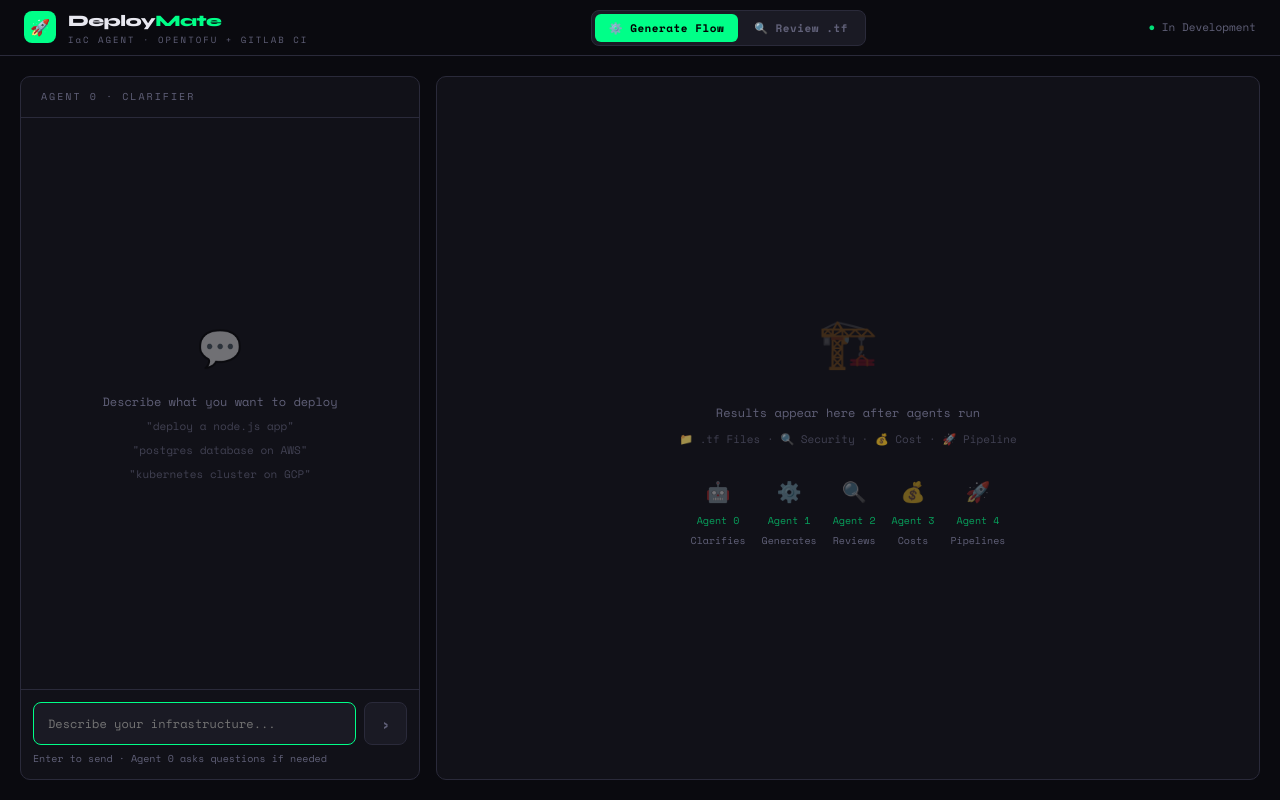
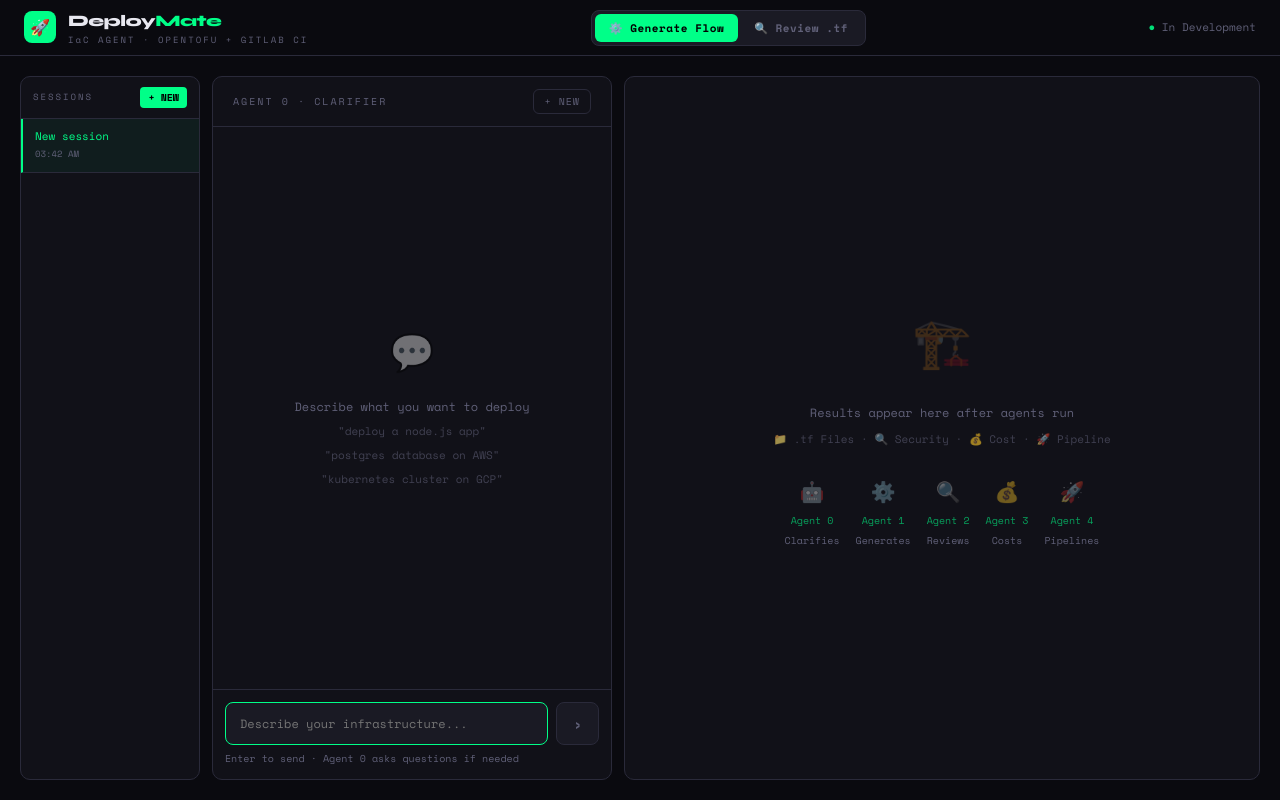
Before and after one commit to Aryanak47/deploymate, a React (Vite) app in the folder frontend/: page / in a window 1280 px wide. Built offline with nearby package versions, Linux system fonts and the light colour scheme.

Commit message:
- replace reset with session history sidebar for multi-session support

```diff
--- a/frontend/src/App.jsx
+++ b/frontend/src/App.jsx
@@ -188,51 +188,74 @@ function ChatMessage({ role, content, isTyping }) {
   )
 }
 
-// ── Generate Mode ─────────────────────────────────────────────────────────────
-function GenerateMode() {
-  const [chatHistory,  setChatHistory]  = useState([])
-  const [apiHistory,   setApiHistory]   = useState([])
-  const [input,        setInput]        = useState('')
-  const [isThinking,   setIsThinking]   = useState(false)
-  const [phase,        setPhase]        = useState('chat')
-
-  const [steps, setSteps] = useState([
+// ── Empty session factory ─────────────────────────────────────────────────────
+const newSession = () => ({
+  id:          Date.now(),
+  createdAt:   new Date().toLocaleTimeString([], { hour: '2-digit', minute: '2-digit' }),
+  chatHistory: [],
+  apiHistory:  [],
+  phase:       'chat',
+  terraform:   null,
+  review:      null,
+  cost:        null,
+  pipeline:    null,
+  steps: [
     { label: 'Generate .tf infrastructure files', status: 'waiting' },
     { label: 'Review for security issues',        status: 'waiting' },
     { label: 'Estimate monthly costs',            status: 'waiting' },
     { label: 'Generate .gitlab-ci.yml pipeline',  status: 'waiting' },
-  ])
+  ]
+})
 
-  const [terraform, setTerraform] = useState(null)
-  const [review,    setReview]    = useState(null)
-  const [cost,      setCost]      = useState(null)
-  const [pipeline,  setPipeline]  = useState(null)
+const _initial = newSession() // one shared instance for initial state
 
+// ── Generate Mode ─────────────────────────────────────────────────────────────
+function GenerateMode() {
+  const [sessions,  setSessions]  = useState([_initial])
+  const [activeId,  setActiveId]  = useState(_initial.id)
+  const [input,      setInput]      = useState('')
+  const [isThinking, setIsThinking] = useState(false)
+
+  const session = sessions.find(s => s.id === activeId) || sessions[0]
   const chatEndRef = useRef(null)
   const inputRef   = useRef(null)
 
-  useEffect(() => { chatEndRef.current?.scrollIntoView({ behavior: 'smooth' }) }, [chatHistory, isThinking])
+  // Helper to update active session fields
+  const updateSession = (fields) => {
+    setSessions(prev => prev.map(s => s.id === activeId ? { ...s, ...fields } : s))
+  }
+
+  useEffect(() => { chatEndRef.current?.scrollIntoView({ behavior: 'smooth' }) }, [session?.chatHistory, isThinking])
+
+  const startNewSession = () => {
+    const s = newSession()
+    setSessions(prev => [s, ...prev])
+    setActiveId(s.id)
+    setInput('')
+    setIsThinking(false)
+    setTimeout(() => inputRef.current?.focus(), 100)
+  }
 
   const sendMessage = async () => {
-    if (!input.trim() || isThinking || phase !== 'chat') return
+    if (!input.trim() || isThinking || session?.phase !== 'chat') return
     const userText = input.trim()
     setInput('')
 
-    const newChatHistory = [...chatHistory, { role: 'user', content: userText }]
-    const newApiHistory  = [...apiHistory,  { role: 'user', content: userText }]
-    setChatHistory(newChatHistory)
-    setApiHistory(newApiHistory)
+    const newChatHistory = [...session.chatHistory, { role: 'user', content: userText }]
+    const newApiHistory  = [...session.apiHistory,  { role: 'user', content: userText }]
+    updateSession({ chatHistory: newChatHistory, apiHistory: newApiHistory })
     setIsThinking(true)
 
     try {
       const res = await fetch('/api/clarify', {
         method: 'POST',
         headers: { 'Content-Type': 'application/json' },
-        body: JSON.stringify({ message: userText, history: apiHistory })
+        body: JSON.stringify({ message: userText, history: session.apiHistory })
       })
       const { reply, isReady } = await res.json()
-      setChatHistory([...newChatHistory, { role: 'assistant', content: reply }])
-      setApiHistory([...newApiHistory,  { role: 'assistant', content: reply }])
+      const updatedChat = [...newChatHistory, { role: 'assistant', content: reply }]
+      const updatedApi  = [...newApiHistory,  { role: 'assistant', content: reply }]
+      updateSession({ chatHistory: updatedChat, apiHistory: updatedApi })
       setIsThinking(false)
       if (isReady) setTimeout(() => runGenerateFlow(reply), 800)
     } catch (err) {
@@ -242,43 +265,32 @@ function GenerateMode() {
   }
 
   const runGenerateFlow = async (summary) => {
-    setPhase('generating')
-    setSteps([
+    updateSession({
+      phase: 'generating',
+      terraform: null, review: null, cost: null, pipeline: null,
+      steps: [
         { label: 'Generate .tf infrastructure files', status: 'waiting' },
         { label: 'Review for security issues',        status: 'waiting' },
         { label: 'Estimate monthly costs',            status: 'waiting' },
         { label: 'Generate .gitlab-ci.yml pipeline',  status: 'waiting' },
-    ])
-    setTerraform(null); setReview(null); setCost(null); setPipeline(null)
+      ]
+    })
 
     const es = new EventSource(`/api/generate-flow?description=${encodeURIComponent(summary)}`)
 
     es.addEventListener('step', e => {
       const { step, status, label } = JSON.parse(e.data)
-      setSteps(prev => prev.map((s, i) => i === step - 1 ? { ...s, status, label } : s))
+      setSessions(prev => prev.map(s => s.id === activeId
+        ? { ...s, steps: s.steps.map((st, i) => i === step - 1 ? { ...st, status, label } : st) }
+        : s
+      ))
     })
     es.addEventListener('result', e => {
       const { type, content } = JSON.parse(e.data)
-      if (type === 'terraform') setTerraform(content)
-      if (type === 'review')    setReview(content)
-      if (type === 'cost')      setCost(content)
-      if (type === 'pipeline')  setPipeline(content)
+      setSessions(prev => prev.map(s => s.id === activeId ? { ...s, [type]: content } : s))
     })
-    es.addEventListener('done', () => { setPhase('done'); es.close() })
-    es.addEventListener('error', () => { setPhase('chat'); es.close() })
-  }
-
-  const reset = () => {
-    setChatHistory([]); setApiHistory([])
-    setInput(''); setPhase('chat')
-    setTerraform(null); setReview(null); setCost(null); setPipeline(null)
-    setSteps([
-      { label: 'Generate .tf infrastructure files', status: 'waiting' },
-      { label: 'Review for security issues',        status: 'waiting' },
-      { label: 'Estimate monthly costs',            status: 'waiting' },
-      { label: 'Generate .gitlab-ci.yml pipeline',  status: 'waiting' },
-    ])
-    setTimeout(() => inputRef.current?.focus(), 100)
+    es.addEventListener('done', () => { updateSession({ phase: 'done' }); es.close() })
+    es.addEventListener('error', () => { updateSession({ phase: 'chat' }); es.close() })
   }
 
   const panelStyle = {
@@ -286,34 +298,72 @@ function GenerateMode() {
     borderRadius: 10, display: 'flex', flexDirection: 'column', overflow: 'hidden'
   }
 
+  // Get title from first user message
+  const sessionTitle = (s) => {
+    const first = s.chatHistory.find(m => m.role === 'user')
+    if (!first) return 'New session'
+    return first.content.length > 28 ? first.content.slice(0, 28) + '...' : first.content
+  }
+
   return (
-    <div style={{ display: 'grid', gridTemplateColumns: '400px 1fr', gap: 16, height: '100%' }}>
+    <div style={{ display: 'grid', gridTemplateColumns: '180px 400px 1fr', gap: 12, height: '100%' }}>
 
-      {/* Left: Chat */}
+      {/* Sidebar: Session History */}
+      <div style={{ ...panelStyle, gap: 0 }}>
+        <div style={{ padding: '10px 12px', borderBottom: '1px solid var(--border)', flexShrink: 0, display: 'flex', justifyContent: 'space-between', alignItems: 'center' }}>
+          <span style={{ fontFamily: 'var(--font-mono)', fontSize: 9, color: 'var(--text3)', letterSpacing: 2 }}>SESSIONS</span>
+          <button onClick={startNewSession} style={{
+            background: 'var(--accent)', border: 'none', borderRadius: 4,
+            color: '#000', padding: '3px 8px', cursor: 'pointer',
+            fontFamily: 'var(--font-mono)', fontSize: 10, fontWeight: 700
+          }}>+ NEW</button>
+        </div>
+        <div style={{ flex: 1, overflowY: 'auto' }}>
+          {sessions.map(s => (
+            <div key={s.id} onClick={() => setActiveId(s.id)} style={{
+              padding: '10px 12px', cursor: 'pointer',
+              borderBottom: '1px solid var(--border)',
+              background: s.id === activeId ? 'rgba(0,255,136,0.05)' : 'transparent',
+              borderLeft: `2px solid ${s.id === activeId ? 'var(--accent)' : 'transparent'}`,
+              transition: 'all 0.15s'
+            }}
+            onMouseEnter={e => { if (s.id !== activeId) e.currentTarget.style.background = 'var(--bg3)' }}
+            onMouseLeave={e => { if (s.id !== activeId) e.currentTarget.style.background = 'transparent' }}>
+              <div style={{ fontFamily: 'var(--font-mono)', fontSize: 11, color: s.id === activeId ? 'var(--accent)' : 'var(--text2)', marginBottom: 3, wordBreak: 'break-word', lineHeight: 1.4 }}>
+                {sessionTitle(s)}
+              </div>
+              <div style={{ fontFamily: 'var(--font-mono)', fontSize: 9, color: 'var(--text3)', display: 'flex', gap: 6, alignItems: 'center' }}>
+                <span>{s.createdAt}</span>
+                {s.phase === 'done' && <span style={{ color: 'var(--accent)' }}>✓ done</span>}
+                {s.phase === 'generating' && <span style={{ color: 'var(--accent2)' }}>◌ running</span>}
+              </div>
+            </div>
+          ))}
+        </div>
+      </div>
+
+      {/* Middle: Chat */}
       <div style={panelStyle}>
         <div style={{
           padding: '12px 20px', borderBottom: '1px solid var(--border)',
           display: 'flex', justifyContent: 'space-between', alignItems: 'center', flexShrink: 0
         }}>
           <div style={{ fontFamily: 'var(--font-mono)', fontSize: 10, color: 'var(--text3)', letterSpacing: 2 }}>
-            {phase === 'chat' ? 'AGENT 0 · CLARIFIER' : phase === 'generating' ? 'RUNNING AGENTS...' : 'COMPLETE ✓'}
-
+            {session?.phase === 'chat' ? 'AGENT 0 · CLARIFIER' : session?.phase === 'generating' ? 'RUNNING AGENTS...' : 'COMPLETE ✓'}
           </div>
-          {(chatHistory.length > 0 || phase === 'done') && (
-            <button onClick={reset} style={{
+          <button onClick={startNewSession} style={{
             background: 'none', border: '1px solid var(--border)', borderRadius: 6,
             color: 'var(--text3)', padding: '4px 10px', cursor: 'pointer',
             fontFamily: 'var(--font-mono)', fontSize: 10, letterSpacing: 1, transition: 'all 0.15s'
           }}
           onMouseEnter={e => { e.target.style.borderColor = 'var(--accent)'; e.target.style.color = 'var(--accent)' }}
           onMouseLeave={e => { e.target.style.borderColor = 'var(--border)'; e.target.style.color = 'var(--text3)' }}>
-              ↺ NEW
+            + NEW
           </button>
-          )}
         </div>
 
         <div style={{ flex: 1, overflowY: 'auto', padding: 16 }}>
-          {chatHistory.length === 0 && (
+          {session?.chatHistory.length === 0 && (
             <div style={{ display: 'flex', flexDirection: 'column', alignItems: 'center', justifyContent: 'center', height: '100%', gap: 12, color: 'var(--text3)', textAlign: 'center' }}>
               <div style={{ fontSize: 36, opacity: 0.4 }}>💬</div>
               <div style={{ fontFamily: 'var(--font-mono)', fontSize: 12, lineHeight: 2 }}>
@@ -327,16 +377,16 @@ function GenerateMode() {
             </div>
           )}
 
-          {chatHistory.map((msg, i) => <ChatMessage key={i} role={msg.role} content={msg.content} />)}
-          {isThinking && <ChatMessage role="assistant" content="" isTyping />}
+          {session?.chatHistory.map((msg, i) => <ChatMessage key={i} role={msg.role} content={msg.content} />)}
+          {isThinking && activeId === session?.id && <ChatMessage role="assistant" content="" isTyping />}
 
-          {phase === 'generating' && (
+          {session?.phase === 'generating' && (
             <div style={{ marginTop: 8 }}>
-              <StepIndicator steps={steps} />
+              <StepIndicator steps={session.steps} />
             </div>
           )}
 
-          {phase === 'done' && (
+          {session?.phase === 'done' && (
             <div style={{ padding: '12px 16px', background: 'rgba(0,255,136,0.05)', border: '1px solid rgba(0,255,136,0.2)', borderRadius: 8, marginTop: 8 }}>
               <div style={{ fontFamily: 'var(--font-mono)', fontSize: 12, color: 'var(--accent)' }}>
                 ✅ All done! Check the results →
@@ -355,29 +405,29 @@ function GenerateMode() {
               onChange={e => setInput(e.target.value)}
               onKeyDown={e => e.key === 'Enter' && !e.shiftKey && sendMessage()}
               placeholder={
-                phase === 'chat'
-                  ? chatHistory.length === 0 ? 'Describe your infrastructure...' : 'Answer above...'
-                  : phase === 'generating' ? 'Agents running...'
-                  : 'Done! Click ↺ NEW to start over'
+                session?.phase === 'chat'
+                  ? session?.chatHistory.length === 0 ? 'Describe your infrastructure...' : 'Answer above...'
+                  : session?.phase === 'generating' ? 'Agents running...'
+                  : 'Done! Start a new session ↑'
               }
-              disabled={phase !== 'chat' || isThinking}
+              disabled={session?.phase !== 'chat' || isThinking}
               style={{
                 flex: 1, background: 'var(--bg3)', border: '1px solid var(--border)',
                 borderRadius: 8, padding: '10px 14px', color: 'var(--text)',
                 fontFamily: 'var(--font-mono)', fontSize: 12, outline: 'none',
-                opacity: phase !== 'chat' ? 0.5 : 1, transition: 'border-color 0.15s'
+                opacity: session?.phase !== 'chat' ? 0.5 : 1, transition: 'border-color 0.15s'
               }}
               onFocus={e => e.target.style.borderColor = 'var(--accent)'}
               onBlur={e => e.target.style.borderColor = 'var(--border)'}
               autoFocus
             />
-            <button onClick={sendMessage} disabled={phase !== 'chat' || isThinking || !input.trim()} style={{
+            <button onClick={sendMessage} disabled={session?.phase !== 'chat' || isThinking || !input.trim()} style={{
               padding: '10px 16px',
-              background: phase === 'chat' && input.trim() ? 'var(--accent)' : 'var(--bg3)',
-              border: `1px solid ${phase === 'chat' && input.trim() ? 'var(--accent)' : 'var(--border)'}`,
+              background: session?.phase === 'chat' && input.trim() ? 'var(--accent)' : 'var(--bg3)',
+              border: `1px solid ${session?.phase === 'chat' && input.trim() ? 'var(--accent)' : 'var(--border)'}`,
               borderRadius: 8,
-              color: phase === 'chat' && input.trim() ? '#000' : 'var(--text3)',
-              cursor: phase === 'chat' && input.trim() ? 'pointer' : 'not-allowed',
+              color: session?.phase === 'chat' && input.trim() ? '#000' : 'var(--text3)',
+              cursor: session?.phase === 'chat' && input.trim() ? 'pointer' : 'not-allowed',
               fontFamily: 'var(--font-mono)', fontSize: 14, fontWeight: 700, transition: 'all 0.15s'
             }}>›</button>
           </div>
@@ -389,8 +439,8 @@ function GenerateMode() {
 
       {/* Right: Results */}
       <div style={panelStyle}>
-        {terraform || review || cost || pipeline
-          ? <ResultPanel terraform={terraform} review={review} cost={cost} pipeline={pipeline} />
+        {session?.terraform || session?.review || session?.cost || session?.pipeline
+          ? <ResultPanel terraform={session.terraform} review={session.review} cost={session.cost} pipeline={session.pipeline} />
           : (
             <div style={{ flex: 1, display: 'flex', flexDirection: 'column', alignItems: 'center', justifyContent: 'center', gap: 16, color: 'var(--text3)' }}>
               <div style={{ fontSize: 48, opacity: 0.2 }}>🏗️</div>
```
Lines whose indentation alone changed are shown as unchanged.
